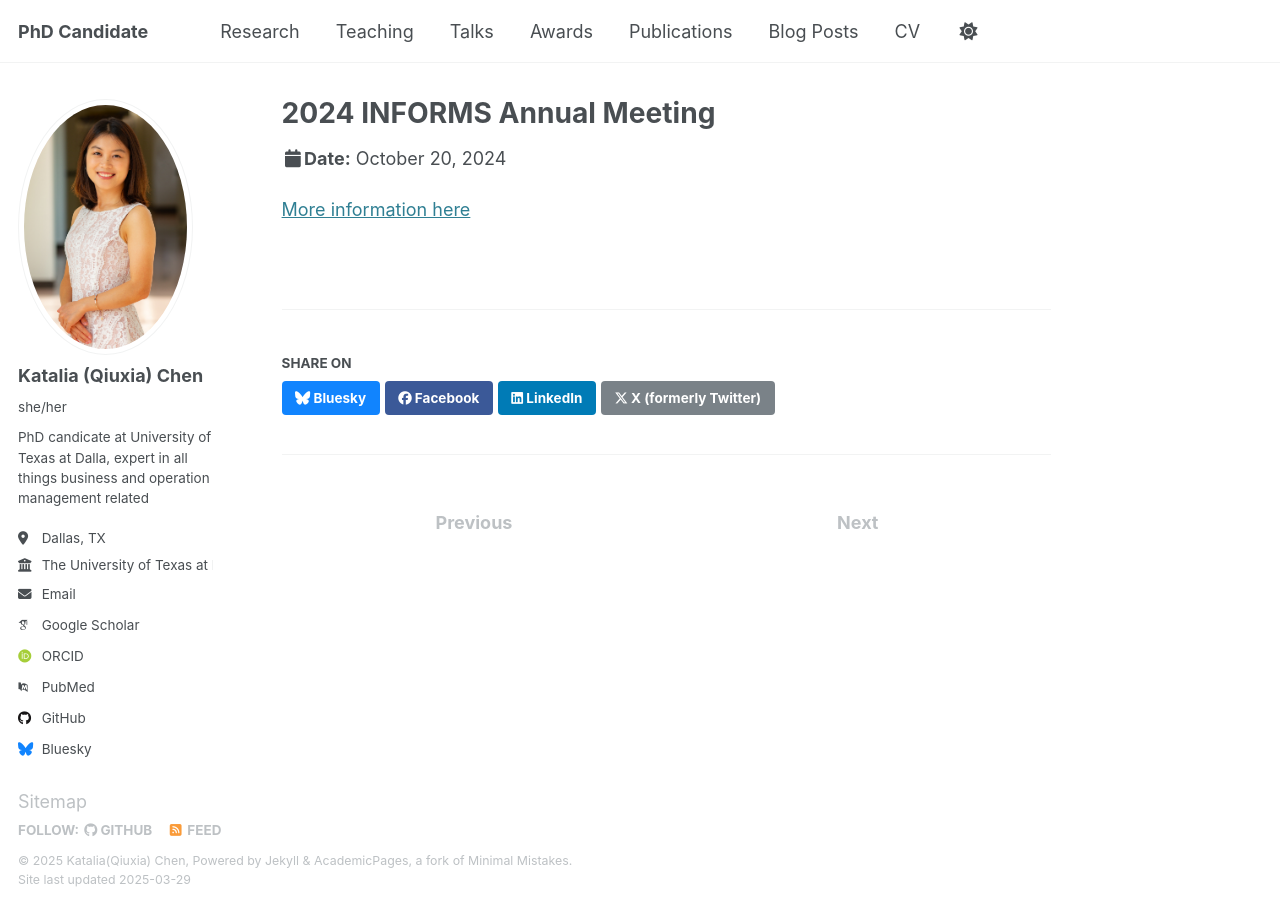
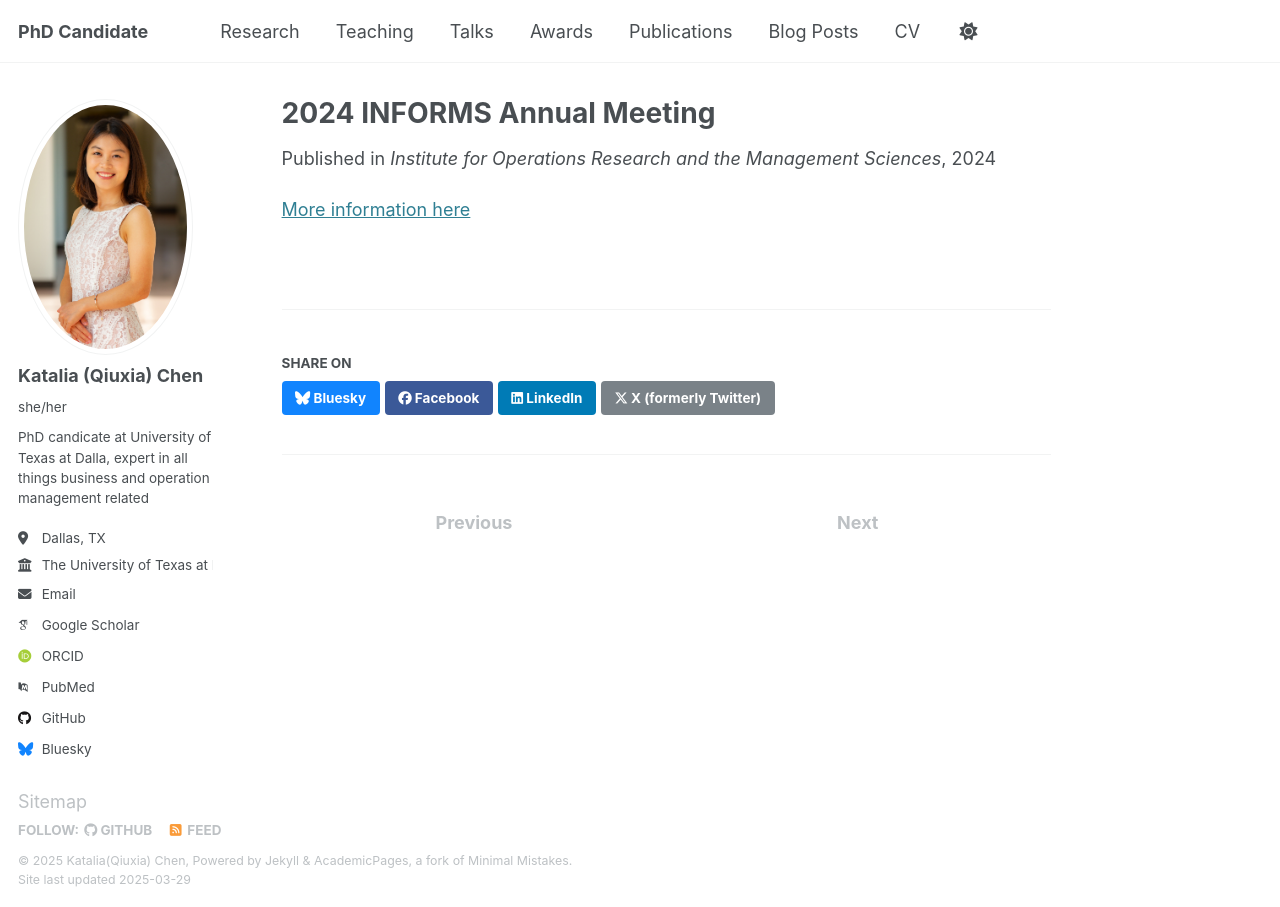
Before and after one commit to qxc2/Katalia_Qiuxia_Chen_v1, a Jekyll site: the page built from _talks/2024-INFORMS.md, in a window 1280 px wide. Built offline with Jekyll 4.4.1, drawn with Linux system fonts in a browser that asks for light colours; some web fonts are replaced.

Commit message:
Update _config.yml

```diff
--- a/_config.yml
+++ b/_config.yml
@@ -295,7 +295,7 @@ defaults:
       path: ""
       type: talks
     values:
-      layout: talk
+      layout: single
       author_profile: true
       share: true
   # _awards
@@ -303,7 +303,7 @@ defaults:
       path: ""
       type: awards
     values:
-      layout: award
+      layout: single
       author_profile: true
       share: true
 
```
